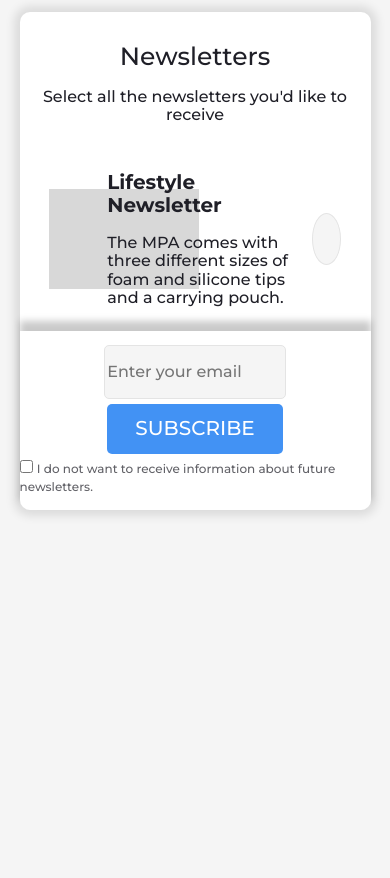
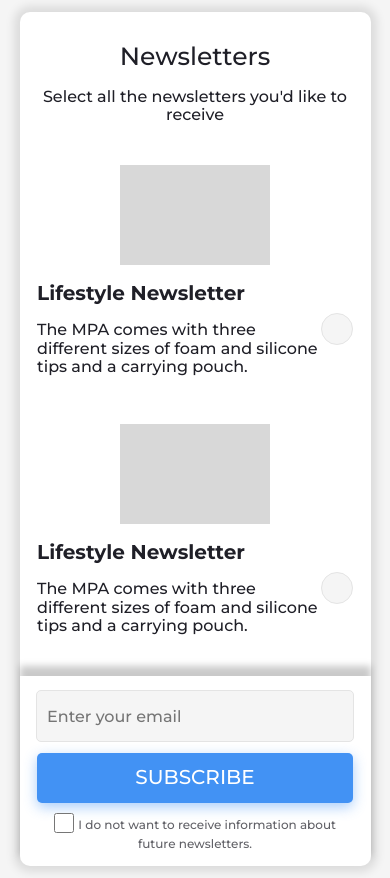
Before and after one commit to confettibird/newsletter-form, a website built with webpack: page src/index.html in a window 390 px wide. Before the commit the page ends 844 px from the top, so only its background shows below. Built offline with nearby package versions, Linux system fonts and the light colour scheme.

Commit message:
Made form responsive

```diff
--- a/src/index.html
+++ b/src/index.html
@@ -31,6 +31,18 @@
           <div class="option-check-box"></div>
         </div>
       </div>
+      <div class="form-option-row">
+        <div class="option-items">
+          <div class="option-img"></div>
+        </div>
+        <div class="option-items option-text">
+          <h2 class="option-heading">Lifestyle Newsletter</h2>
+          <p class="option-body">The MPA comes with three different sizes of foam and silicone tips and a carrying pouch.</p>
+        </div>
+        <div class="option-items">
+          <div class="option-check-box"></div>
+        </div>
+      </div>
 
       <div class="form-submission-container">
         <input type="text" class="form-email-input form-submit-format" placeholder="Enter your email">
--- a/src/style.scss
+++ /dev/null
@@ -1,5 +0,0 @@
-$body-color: red;
-
-body {
-  color: $body-color;
-}
--- a/src/style/helpers.scss
+++ b/src/style/helpers.scss
@@ -14,37 +14,37 @@ $color-check-box-fill: #F5F5F5;
 $color-check-box-stroke: #E4E4E4;
 $color-button-fill: #4292F4;
 
+
 // @media (min-width: 576px) { ... }
+// phones (min-width 576px and up)
+$screen-min-xs: 576px;
+
 // Small devices (min-width 576px and up)
-$screen-min-sm: 576px;
+$screen-min-sm: 768px;
 
-// Medium devices (min-width 768px and up)
-$screen-min-md: 768px;
+// Medium devices (min-width 1024px and up)
+$screen-min-md: 1024px;
 
-// Large devices (min-width 992px and up)
-$screen-min-lg: 992px;
+// Large devices (min-width 1366px and up)
+$screen-min-lg: 1366px;
 
-// Extra large devices (min-width 1200px and up)
-$screen-min-xl: 1200px;
+// Extra large devices (min-width 1536px and up)
+$screen-min-xl: 1536px;
 
-// @media (max-width: 575.98px) { ... }
-// extra-small devices (max-width less than 575px)
-$screen-max-xs: 575.98px;
 
-// Small devices (max-width less than 768px)
-$screen-max-sm: 767.98px;
+
+// @media (max-width: 575.99px) { ... }
+// phones (max-width less than 575px)
+$screen-max-mini: 575.99px;
+
+// extra-small devices (max-width less than 768px)
+$screen-max-xs: 767.99px;
+
+// Small devices (max-width less than 1024px)
+$screen-max-sm: 1023.99px;
 
 // Medium devices (max-width less than 992px)
-$screen-max-md: 991.98px;
+$screen-max-md: 1365.99px;
 
 // Large devices (max-width less than 1200px)
-$screen-max-lg: 1199.98px;
-
-
-//-------mixins-------
-@mixin standard-mobile-breakpoint{
-    @media (max-width: $screen-max-md) {
-        width: $column-full-width;
-        @content;
-    }
-}
+$screen-max-lg: 1535.99px;
--- a/src/style/main.scss
+++ b/src/style/main.scss
@@ -19,6 +19,9 @@ body {
   background-color: #fff;
   -webkit-box-shadow: 0px 0px 10px 6px rgba(0,0,0,0.10);
   box-shadow: 0px 0px 10px 6px rgba(0,0,0,0.10);
+    @media (min-width: $screen-min-xl){
+      max-width: 950px;
+    }
 
   h1 {
     font-size: $font-size-h1;
@@ -36,15 +39,33 @@ body {
     .heading {
       font-weight: 300;
     }
+    @media (max-width: $screen-max-sm){
+      margin-bottom: 1%;
+    }
   }
   .form-option-row {
-    width: 75vw;
+    width: 80%;
+    padding: 1% 2%;
     display: flex;
     flex-direction: row;
     flex-wrap: wrap;
     justify-content: center;
     align-items: center;
     margin-bottom: 2%;
+    &:hover {
+      background-color: rgba(0,0,0,0.02);
+      cursor: pointer;
+    }
+    @media (min-width: $screen-min-lg){
+      // bit more space on larger screens
+      width: 90%;
+    }
+    @media (max-width: $screen-max-sm){
+      // even a bit more space on smaller screens
+      padding: 2% 0;
+      width: 100%;
+      margin-bottom: 5%;
+    }
 
     .option-items {
       display: block;
@@ -52,17 +73,24 @@ body {
       align-self: auto;
       order: 0;
       flex-shrink: 1;
+      flex-wrap: nowrap;
+      @media (max-width: $screen-max-sm){
+        flex-wrap:nowrap;
+      }
     }
     .option-items:nth-child(1){
-      // flex-grow: 2;
       width: 20%;
+      @media (max-width: $screen-max-sm){
+        width: 100%;
+      }
     }
     .option-items:nth-child(2){
-      // flex-grow: 4;
       width: 70%;
+      @media (max-width: $screen-max-sm){
+        width: 80%;
+      }
     }
     .option-items:nth-child(3){
-      // flex-grow: 1;
       width: 10%;
       display: flex;
       align-items: center;
@@ -72,6 +100,9 @@ body {
       background-color: $color-placeholder;
       width: 150px;
       height: 100px;
+      @media (max-width: $screen-max-sm){
+        margin: auto;
+      }
     }
     .option-text{
       justify-content: left;
@@ -81,7 +112,11 @@ body {
       background-color:$color-check-box-fill;
       border: 1px solid $color-check-box-stroke;
       height: 50px;
-      width: 50px
+      width: 50px;
+      @media (max-width: $screen-max-sm){
+        height: 30px;
+        width: 30px;
+      }
     }
   }
 
@@ -96,25 +131,46 @@ body {
     padding: 4% 0;
 
     .form-submit-format{
-      width: 50%;
-      height: 50px;
       border-radius:5px;
       margin-bottom: 1.5%;
+      @media (max-width: $screen-max-sm){
+        margin-bottom: 3%;
+      }
     }
     .form-email-input{
       background-color: $color-check-box-fill;
       border: 1px solid $color-check-box-stroke;
+      width: calc(50% - 20px);
+      height: calc(50px - 2px);
+      padding: 1px 10px;
+      @media (max-width: $screen-max-sm){
+        width: calc(90% - 20px);
+      }
     }
     .form-submit{
       color: #fff;
       background-color: $color-button-fill;
+      width: 50%;
+      height: 50px;
       border: none;
       font-size: $font-size-h2;
       text-transform: uppercase;
+      -webkit-box-shadow: 0px 4px 13px 0px rgba(66,146,244,0.46);
+      box-shadow: 0px 4px 13px 0px rgba(66,146,244,0.46);
+      @media (max-width: $screen-max-sm){
+        width: 90%;
+      }
     }
     .opt-out-container{
-      input{
+      @media (max-width: $screen-max-sm){
+        width: 90%;
+        text-align: center;
+      }
+      input#opt-out{
         border-color: rgba(0,0,0,0.20);
+        width: 20px;
+        height: 20px;
+        vertical-align: text-bottom;
       }
       label{
         opacity: 70%;
```
